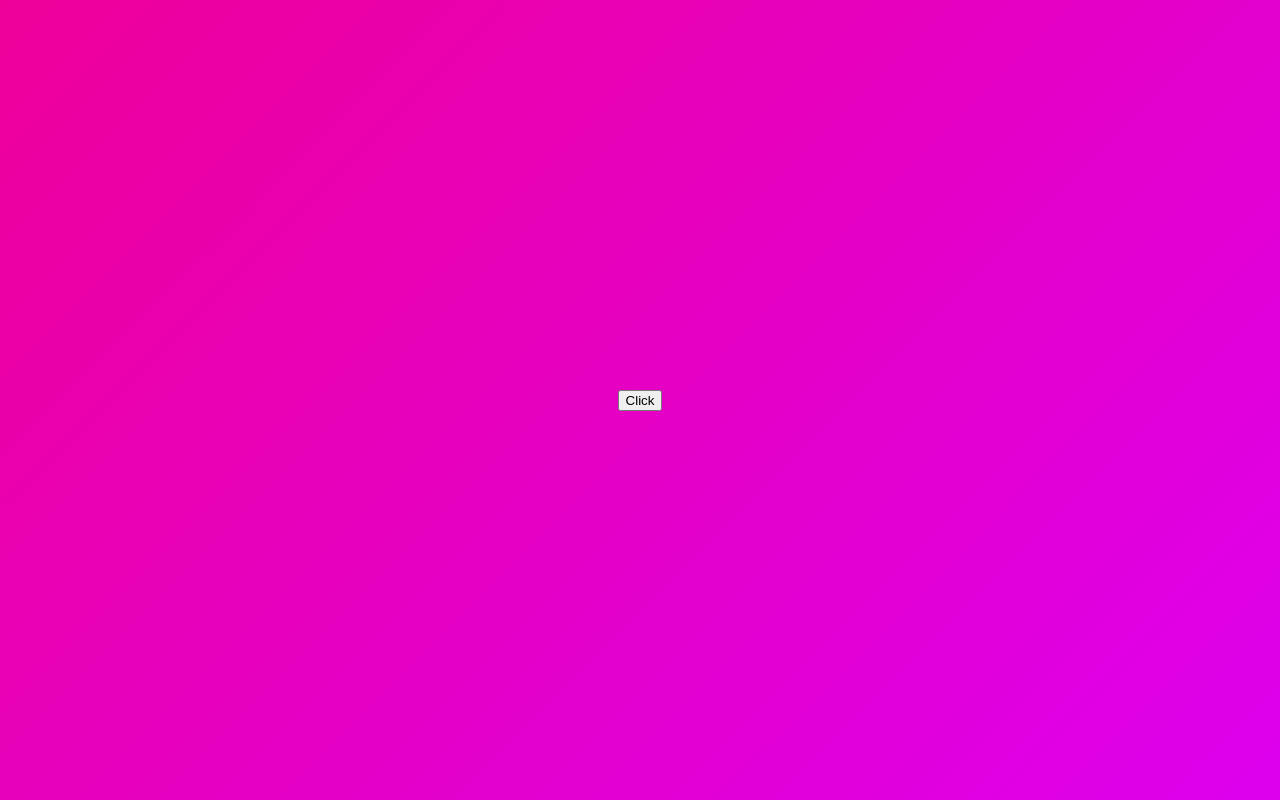
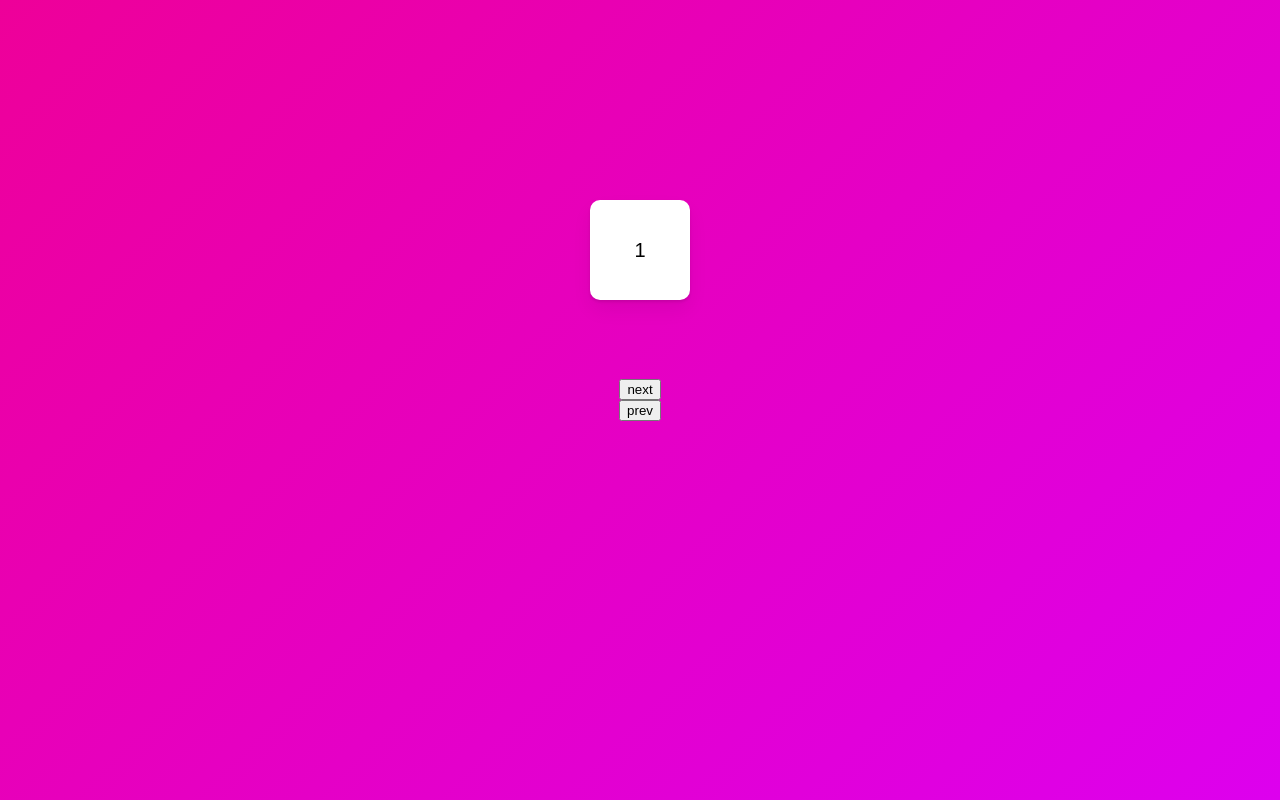
Before and after one commit to lee-tae-eon/react-masterclass, a React (Create React App) app: page / in a window 1280 px wide. Built offline with nearby package versions, Linux system fonts and the light colour scheme.

Commit message:
slider 7.12

```diff
--- a/src/App.tsx
+++ b/src/App.tsx
@@ -3,57 +3,77 @@ import { motion, AnimatePresence } from "framer-motion";
 import { useState } from "react";
 
 const Wrapper = styled(motion.div)`
-  max-width: 100vw;
+  width: 100%;
   height: 100vh;
   display: flex;
   justify-content: center;
   align-items: center;
+  flex-direction: column;
   background: linear-gradient(135deg, #e09, #d0e);
 `;
 
 const Box = styled(motion.div)`
-  width: 400px;
-  height: 200px;
+  width: 100px;
+  height: 100px;
   background-color: rgba(255, 255, 255, 1);
-  border-radius: 40px;
+  border-radius: 10px;
   position: absolute;
-  top: 100px;
+  top: 200px;
+  display: flex;
+  justify-content: center;
+  align-items: center;
+  font-size: 20px;
   box-shadow: 0 2px 3px rgba(0, 0, 0, 0.1), 0 10px 20px rgba(0, 0, 0, 0.06);
 `;
 
-const boxVariants = {
-  initial: {
+const boxVariant = {
+  invisible: {
+    x: 500,
     opacity: 0,
     scale: 0,
   },
   visible: {
+    x: 0,
     opacity: 1,
     scale: 1,
-    rotateZ: 360,
+    transition: {
+      duration: 0.5,
+    },
   },
-  leaving: {
+  exit: {
+    x: -500,
     opacity: 0,
     scale: 0,
-    y: 10,
+    transition: {
+      duration: 0.5,
+    },
   },
 };
 
 function App() {
-  const [showing, setShowing] = useState(false);
-  const toggleShowing = () => setShowing((prev) => !prev);
+  const [visible, setVisible] = useState(1);
+
+  const nextPlease = () => setVisible((prev) => (prev === 10 ? 1 : prev + 1));
+  const prevPlease = () => setVisible((prev) => (prev === 1 ? 10 : prev - 1));
   return (
     <Wrapper>
-      <button onClick={toggleShowing}>Click</button>
       <AnimatePresence>
-        {showing ? (
-          <Box
-            variants={boxVariants}
-            initial="initial"
-            animate="visible"
-            exit="leaving"
-          />
-        ) : null}
+        {[1, 2, 3, 4, 5, 6, 7, 8, 9, 10].map((i) =>
+          i === visible ? (
+            <Box
+              variants={boxVariant}
+              initial="invisible"
+              animate="visible"
+              exit="exit"
+              key={i}
+            >
+              {i}
+            </Box>
+          ) : null
+        )}
       </AnimatePresence>
+      <button onClick={nextPlease}>next</button>
+      <button onClick={prevPlease}>prev</button>
     </Wrapper>
   );
 }
```
